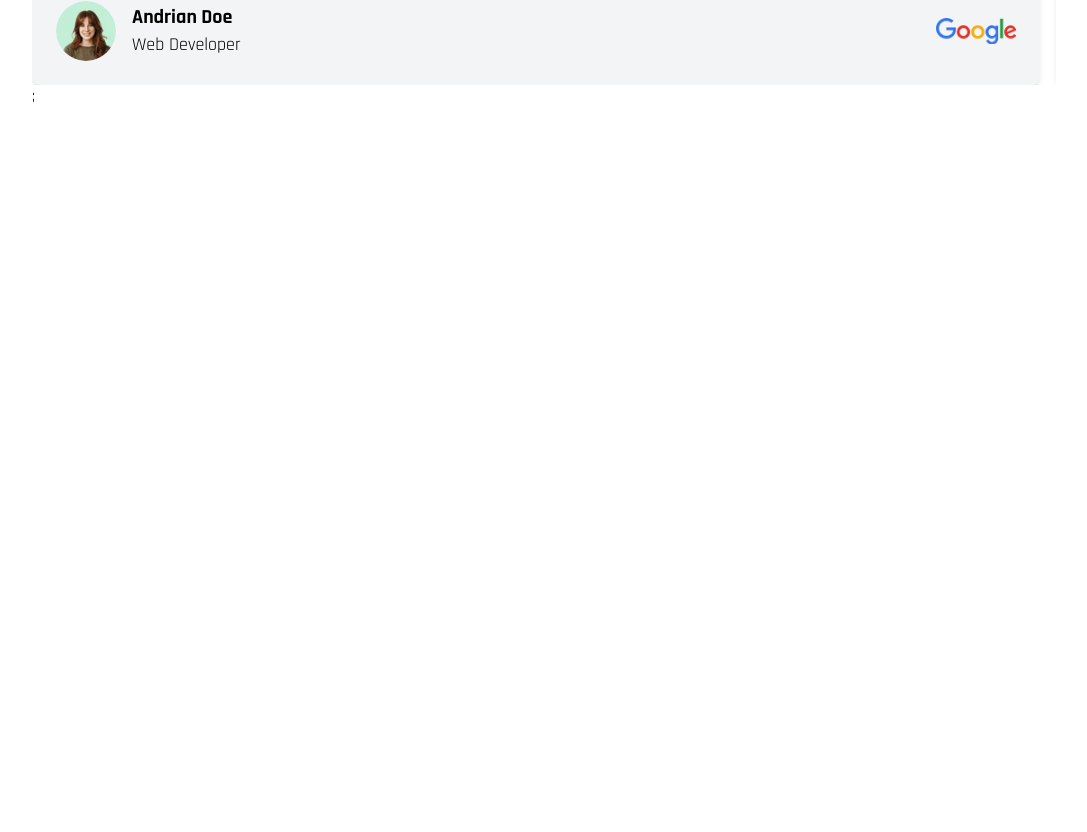
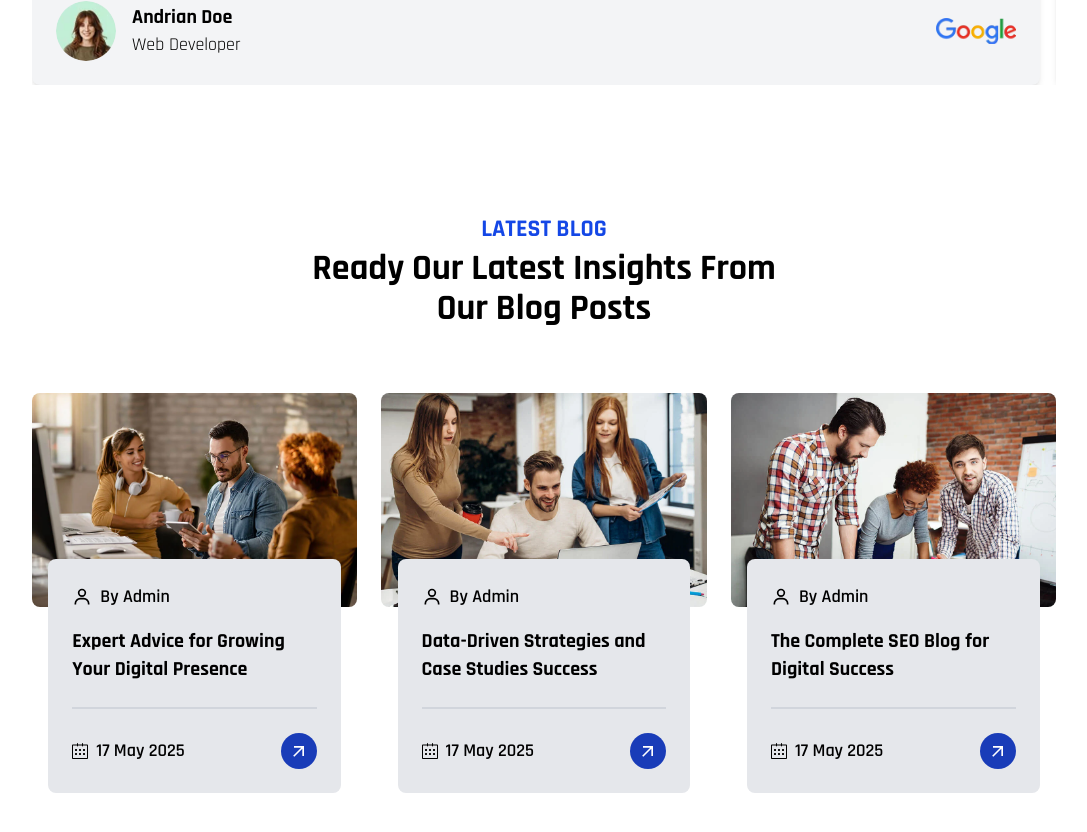
Before and after one commit to mujakzs/web_profile, a Next.js app: page / in a window 1280 px wide. Shown: the part 5281-6113 px from the top of the page, without its empty margins (96-1183 px from the left). Before the commit the page ends 5454 px from the top, so only its background shows below. Built offline with nearby package versions, Linux system fonts and the light colour scheme.

Commit message:
Blog Section

```diff
--- /dev/null
+++ b/components/Home/Blog/Blog.tsx
@@ -0,0 +1,33 @@
+import React from 'react'
+import BlogCard from './BlogCard'
+
+const Blog = () => {
+  return (
+    <div className='pt-16 pb-16'>
+        {/* Heading */}
+        <div className='text-center'>
+            {/* Subheading */}
+            <h1 className='uppercase text-lg sm:text-xl md:text-2xl font-bold text-blue-700 dark:text-pink-500'>
+                Latest Blog
+            </h1>
+            {/* Heading */}
+            <h1 className='text-xl sm:text-3xl md:text-4xl mt-1 font-bold'>
+                Ready Our Latest Insights From <br/> Our Blog Posts
+            </h1>
+        </div>
+        <div className='w-[80%] mt-16 mx-auto grid grid-cols-1 lg:grid-cols-2 xl:grid-cols-3 gap-6'>
+            <div>
+                <BlogCard image="/images/b1.png" title="Expert Advice for Growing Your Digital Presence"/>
+            </div>
+             <div>
+                <BlogCard image="/images/b2.png" title="Data-Driven Strategies and Case Studies Success"/>
+            </div>
+             <div>
+                <BlogCard image="/images/b3.png" title="The Complete SEO Blog for Digital Success"/>
+            </div>
+        </div>
+    </div>
+  )
+}
+
+export default Blog
--- /dev/null
+++ b/components/Home/Blog/BlogCard.tsx
@@ -0,0 +1,42 @@
+import React from 'react'
+import Image from 'next/image'
+import { SlCalender } from 'react-icons/sl';
+import { BiUser } from 'react-icons/bi';
+import { MdOutlineArrowOutward } from 'react-icons/md';
+
+type Props = {
+    image: string;
+    title: string;
+}
+
+const BlogCard = ({image, title}: Props) => {
+  return (
+    <div>
+        <div>
+            {/* Blog Image */}
+            <Image src={image} alt="image" width={400} height={400} className='rounded-lg w-full h-full'/>
+
+            {/* Blog Box */}
+            <div className='w-[90%] mx-auto bg-gray-200 dark:bg-blue-900 rounded-lg mt-[-3rem] relative z-10 p-6'>
+                <div className='flex items-center space-x-2'>
+                    <BiUser className='w-5 h-5'/>
+                    <span className='md:text-lg text-base font-semibold'>By Admin</span>
+                </div>
+                <h1 className='text-lg md:text-xl font-bold mt-4'>{title}</h1>
+                <span className='w-full h-[2px] mt-6 mb-6 bg-gray-300 block'></span>
+                <div className='flex items-center justify-between'>
+                    <div className='flex items-center space-x-2'>
+                        <SlCalender className='w-4 h-4'/>
+                        <span className='md:text-lg text-base font-semibold'>17 May 2025</span>
+                    </div>
+                    <div className='w-9 h-9 rounded-full flex items-center justify-center flex-col bg-blue-800 cursor-pointer hover:bg-blue-900 transition-all duration-200'>
+                        <MdOutlineArrowOutward className='w-5 h-5 text-white'/>
+                    </div>
+                </div>
+            </div>
+        </div>
+    </div>
+  )
+}
+
+export default BlogCard
--- a/components/Home/Home.tsx
+++ b/components/Home/Home.tsx
@@ -6,6 +6,7 @@
 import Software from './Software/Software'
 import Project from './Project/Project'
 import Review from './Review/Review'
+import Blog from './Blog/Blog'
 
 const Home = () => {
   return (
@@ -17,6 +18,9 @@
       <Software />
       <Project />
       <Review />
+      <Blog />
+      {/* <Contact /> */}
+      {/* <Footer /> */}
     </div>
   )
 }
--- a/components/Home/Review/Review.tsx
+++ b/components/Home/Review/Review.tsx
@@ -61,7 +61,7 @@
                     <ReviewCard reviewTitle="Creative Work" userName="Andrian Doe" userImage="/images/c2.png" role="Web Developer"/>
                     <ReviewCard reviewTitle="Awesome Work" userName="Rence Doe" userImage="/images/c3.png" role="App Developer"/>
 
-                </Carousel>;
+                </Carousel>
             </div>
 
         </div>
```
